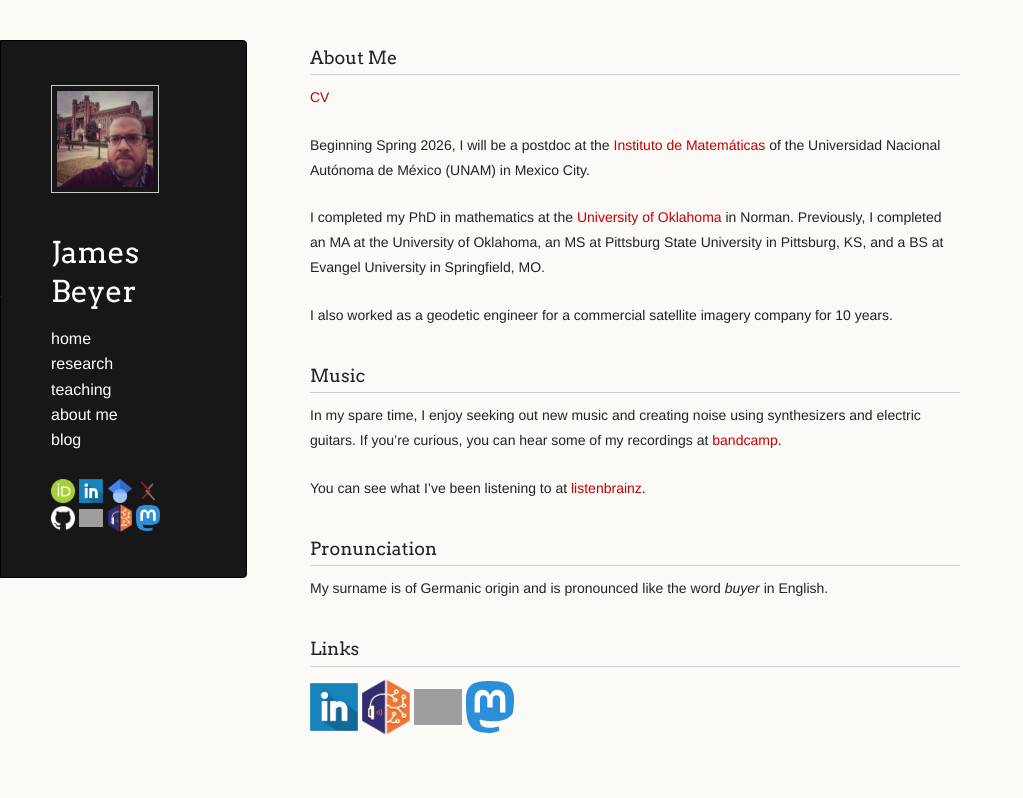
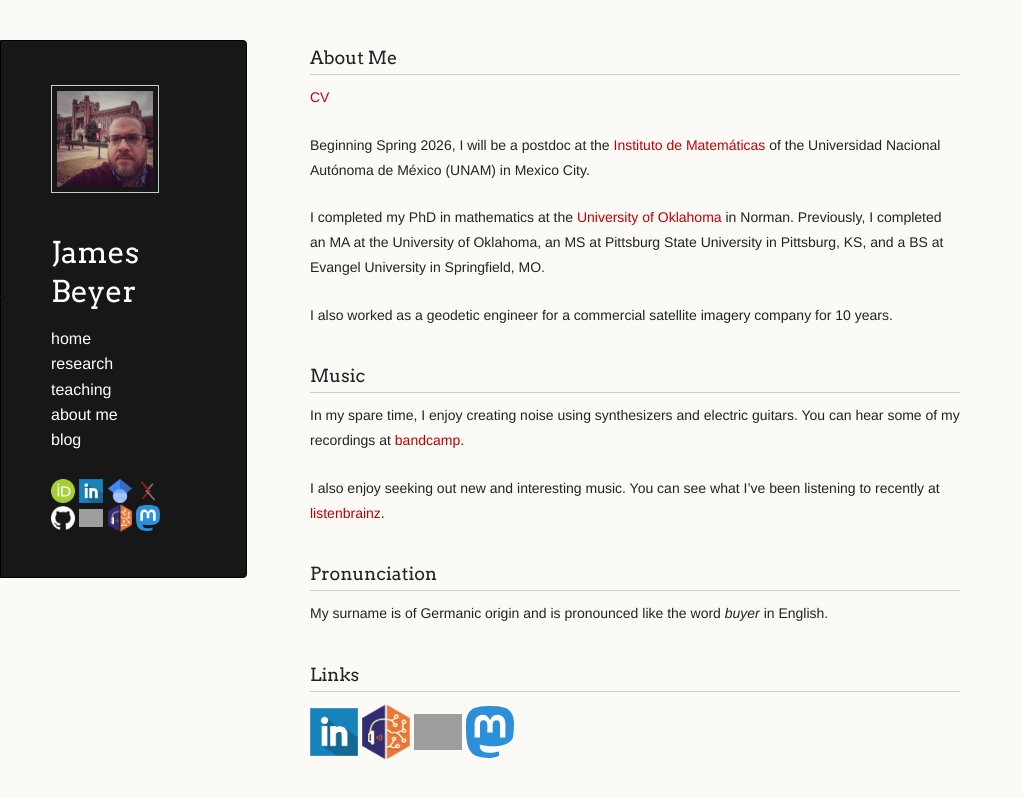
Before and after one commit to jebeyer/jebeyer.github.io, a Jekyll site: the page built from about.md, in a window 1280 px wide. Shown: the top 798 px of the page, without its empty margins (0-1023 px from the left). Built offline with Jekyll 4.4.1, drawn with Linux system fonts in a browser that asks for light colours; a script that is not in the unit is left out; our own code applies the rules of GitHub Pages for plain Markdown files; grey boxes are pictures that could not be loaded.

Commit message:
Update about.md

```diff
--- a/about.md
+++ b/about.md
@@ -14,9 +14,9 @@ I also worked as a geodetic engineer for a commercial satellite imagery company
 
 ### Music
 
-In my spare time, I enjoy seeking out new music and creating noise using synthesizers and electric guitars. If you're curious, you can hear some of my recordings at [bandcamp](https://whistlingkitty.bandcamp.com).
+In my spare time, I enjoy creating noise using synthesizers and electric guitars. You can hear some of my recordings at [bandcamp](https://whistlingkitty.bandcamp.com).
 
-You can see what I've been listening to at [listenbrainz](https://listenbrainz.org/user/whistlingkitty/stats/).
+I also enjoy seeking out new and interesting music. You can see what I've been listening to recently at [listenbrainz](https://listenbrainz.org/user/whistlingkitty/stats/).
 
 ### Pronunciation
 
```
